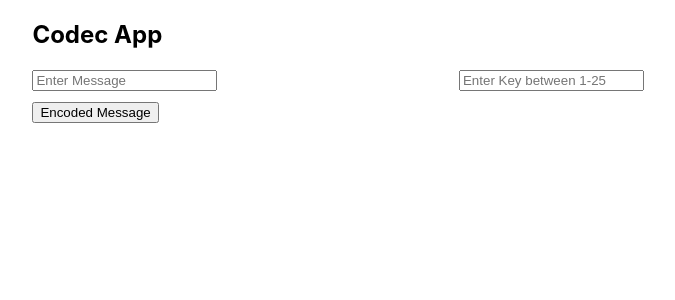
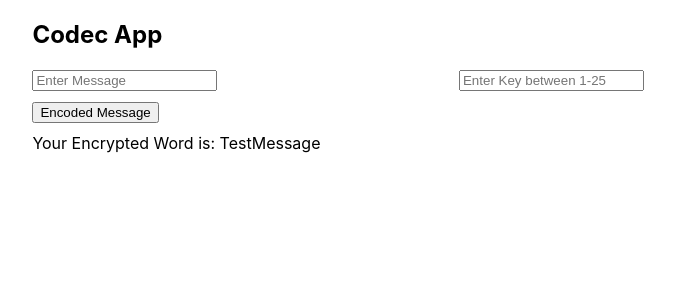
Before and after one commit to Nightss/codec-react, a React (Create React App) app: page / in a window 1280 px wide. Shown: the top 300 px of the page, without its empty margins (181-856 px from the left). Built offline with nearby package versions, Linux system fonts and the light colour scheme.

Commit message:
Adding codecmessageholder stateless component

```diff
--- a/src/App.js
+++ b/src/App.js
@@ -3,7 +3,13 @@ import React, { Component } from 'react';
 import './App.css';
 import Player from './Player';
 import CodecForm from './CodecForm'
+import CodecMessageHolder from './CodecMessageHolder'
+
 class App extends Component {
+  state = {
+    codecMessage: "TestMessage"
+  }
+
   render() {
     return (
       <div id="codec-main">
@@ -12,6 +18,7 @@ class App extends Component {
           <div className="codec-col-8">
             <h2>Codec App</h2>
             <CodecForm />
+            <CodecMessageHolder codecMessage={this.state.codecMessage} />
           </div>
           <div className="codec-col-2"></div>
         </div>
--- /dev/null
+++ b/src/CodecMessageHolder.js
@@ -0,0 +1,14 @@
+import React from 'react'
+import './App.css'
+
+const CodecMessageHolder = (props) => {
+  return (
+    <div className="codec-row">
+      <div className="codec-col-12">
+        Your Encrypted Word is: <span>{props.codecMessage}</span>
+      </div>
+    </div>
+  );
+}
+
+export default CodecMessageHolder
```
